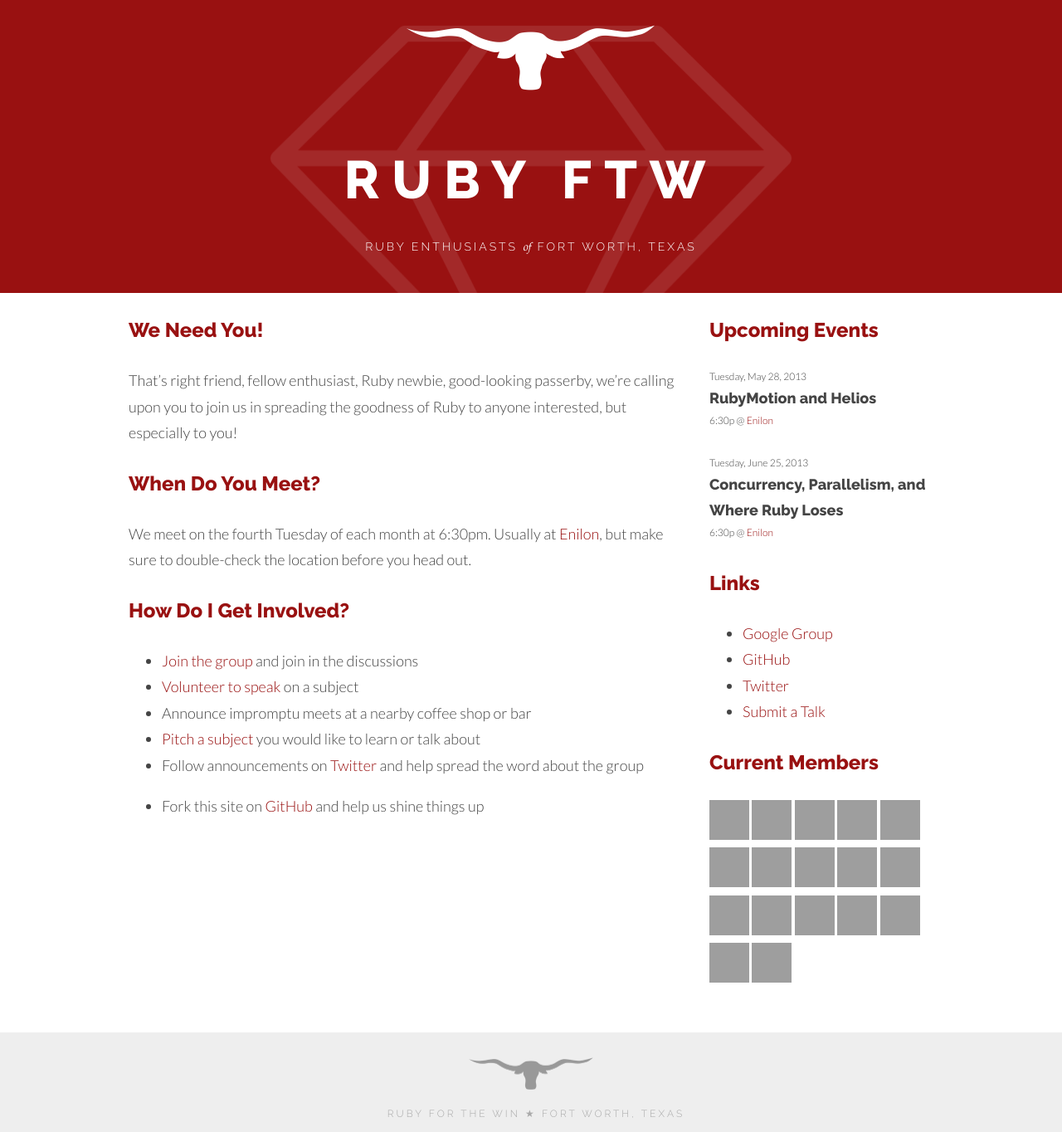
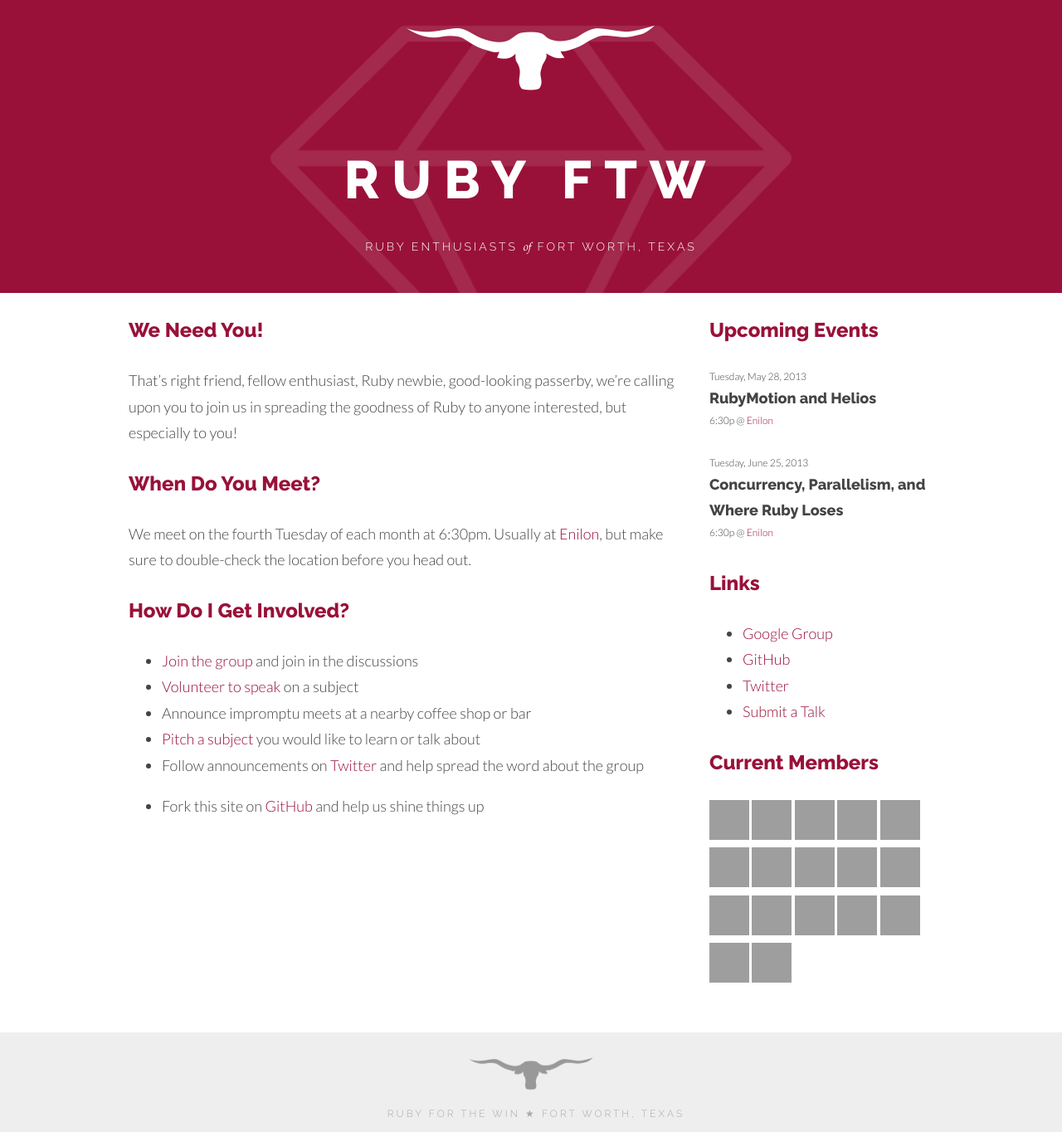
Before and after one commit to rubyftw/rubyftw.github.io, a Jekyll site: the page built from index.md, in a window 1280 px wide. Shown: the whole page at 83% size. Built offline with Jekyll 4.4.1, drawn with Linux system fonts in a browser that asks for light colours; grey boxes are pictures that could not be loaded.

Commit message:
Change red to a trendier color

```diff
--- a/stylesheets/desktop.css
+++ b/stylesheets/desktop.css
@@ -38,7 +38,7 @@
 }
 
 .site-header {
-  background: #991111 url('/images/ruby.png') no-repeat center 30px;
+  background: #991139 url('/images/ruby.png') no-repeat center 30px;
   background-size: 630px 485px;
   font-weight: 800;
   color: #fff;
@@ -91,14 +91,14 @@
 }
 
 h3 {
-  color: #991111;
+  color: #991139;
   font-family: 'Raleway' sans-serif;
   font-size: 24px;
   font-weight: 800;
 }
 
 a {
-  color: #991111;
+  color: #991139;
   text-decoration: none;
 }
 
```
